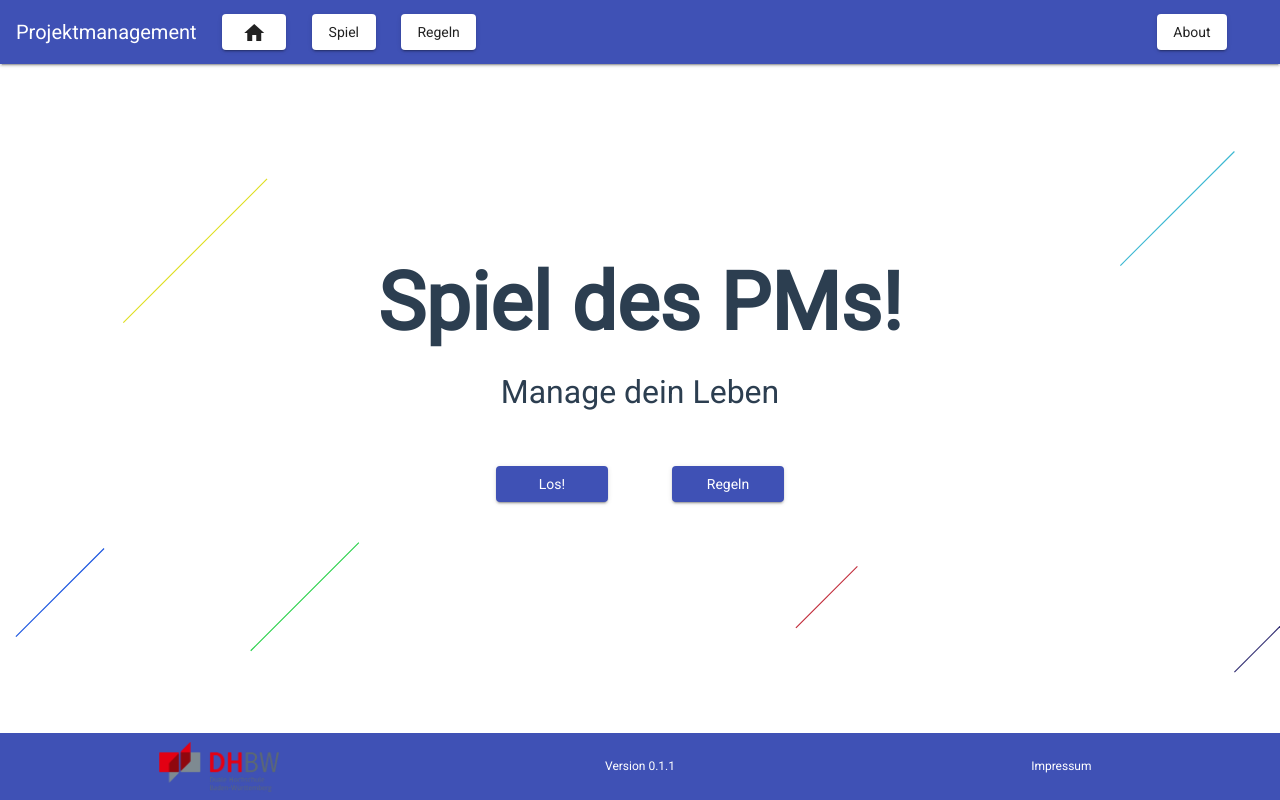
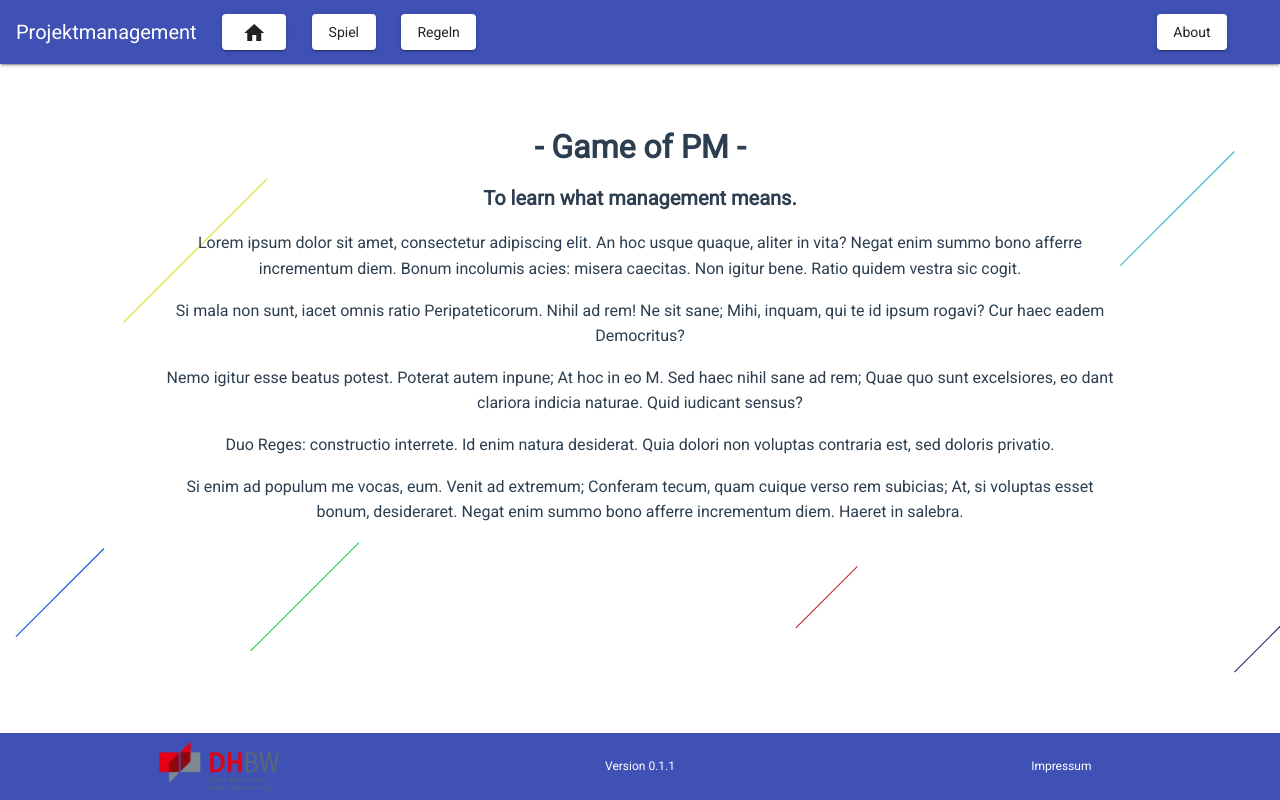
Before and after one commit to TINF17C/Project-Management-Game, an Angular app in the folder PMGame/: page /about in a window 1280 px wide. Built offline with nearby package versions, Linux system fonts and the light colour scheme.

Commit message:
added about page

```diff
--- a/PMGame/src/app/app-routing.module.ts
+++ b/PMGame/src/app/app-routing.module.ts
@@ -2,6 +2,7 @@ import { NgModule } from '@angular/core';
 import { Routes, RouterModule } from '@angular/router';
 import { HomeComponent } from './views/home/home.component';
 import { GameComponent } from './views/game/game.component';
+import { AboutComponent } from './views/about/about.component';
 
 const routes: Routes = [
   {
@@ -22,7 +23,7 @@ const routes: Routes = [
   },
   {
     path: 'about',
-    component: HomeComponent
+    component: AboutComponent
   }
 ];
 
--- a/PMGame/src/app/app.module.ts
+++ b/PMGame/src/app/app.module.ts
@@ -13,6 +13,7 @@ import { HomeComponent } from './views/home/home.component';
 import { GameComponent } from './views/game/game.component';
 import { PlayerComponent } from './views/game/player/player.component';
 import { StartDialogComponent } from './start-dialog/start-dialog.component';
+import { AboutComponent } from './views/about/about.component';
 
 @NgModule({
   declarations: [
@@ -23,7 +24,8 @@ import { StartDialogComponent } from './start-dialog/start-dialog.component';
     HomeMenuComponent,
     GameComponent,
     PlayerComponent,
-    StartDialogComponent
+    StartDialogComponent,
+    AboutComponent
   ],
   imports: [
     BrowserModule,
--- /dev/null
+++ b/PMGame/src/app/views/about/about.component.html
@@ -0,0 +1,22 @@
+<div id="main__view">
+
+  <h1>- Game of PM -</h1>
+
+  <div id="subtitle">To learn what management means.</div>
+
+  <p>Lorem ipsum dolor sit amet, consectetur adipiscing elit. An hoc usque quaque, aliter in vita? Negat enim summo bono afferre
+    incrementum diem. Bonum incolumis acies: misera caecitas. Non igitur bene. Ratio quidem vestra sic cogit.</p>
+
+  <p>Si mala non sunt, iacet omnis ratio Peripateticorum. Nihil ad rem! Ne sit sane; Mihi, inquam, qui te id ipsum rogavi? Cur
+    haec eadem Democritus?
+  </p>
+
+  <p>Nemo igitur esse beatus potest. Poterat autem inpune; At hoc in eo M. Sed haec nihil sane ad rem; Quae quo sunt excelsiores,
+    eo dant clariora indicia naturae. Quid iudicant sensus?</p>
+
+  <p>Duo Reges: constructio interrete. Id enim natura desiderat. Quia dolori non voluptas contraria est, sed doloris privatio.</p>
+
+  <p>Si enim ad populum me vocas, eum. Venit ad extremum; Conferam tecum, quam cuique verso rem subicias; At, si voluptas esset
+    bonum, desideraret. Negat enim summo bono afferre incrementum diem. Haeret in salebra.</p>
+
+</div>
--- /dev/null
+++ b/PMGame/src/app/views/about/about.component.scss
@@ -0,0 +1,12 @@
+#main__view {
+  margin: 2rem auto;
+  max-width: 75%;
+  justify-content: center;
+  text-align: center;
+}
+
+#subtitle {
+  font-weight: 700;
+  margin: 0 0 1rem;
+  font-size: 1.25rem;
+}
--- /dev/null
+++ b/PMGame/src/app/views/about/about.component.ts
@@ -0,0 +1,12 @@
+import { Component, OnInit } from '@angular/core';
+
+@Component({
+  selector: 'app-about',
+  templateUrl: './about.component.html',
+  styleUrls: ['./about.component.scss']
+})
+export class AboutComponent implements OnInit {
+  constructor() {}
+
+  ngOnInit() {}
+}
```
Also changed, not shown: PMGame/src/app/header/header.component.html (line endings or trailing spaces), 1 other file (tests, documents, lock files or other folders).
